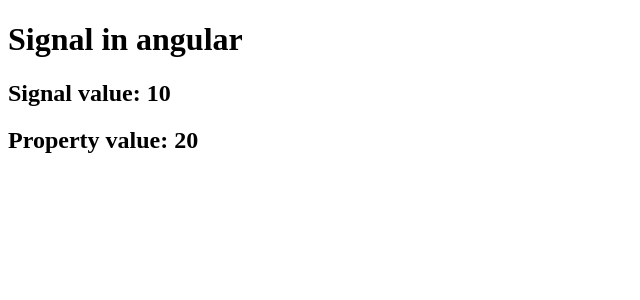
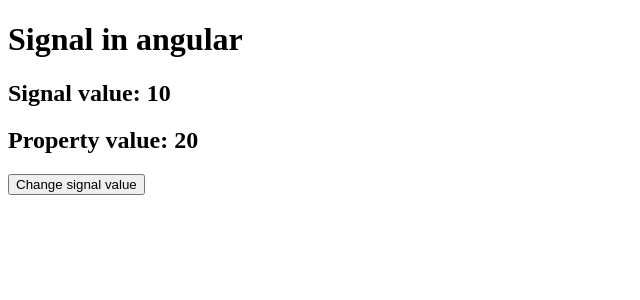
Before and after one commit to ShubhamDev021/Angular_Course, an Angular app: page / in a window 1280 px wide. Shown: the top 300 px of the page, without its empty margins (0-640 px from the left). Built offline with nearby package versions, Linux system fonts and the light colour scheme.

Commit message:
Signal in angular - How to change value of signal?

```diff
--- a/src/app/app.component.html
+++ b/src/app/app.component.html
@@ -163,3 +163,5 @@ Style Option - component.ts style
 
 <h2>Signal value: {{counter()}}</h2>
 <h2>Property value: {{x}}</h2>
+
+<button (click)="counter.set(15)">Change signal value</button>
```
Also changed, not shown: src/important.txt.
